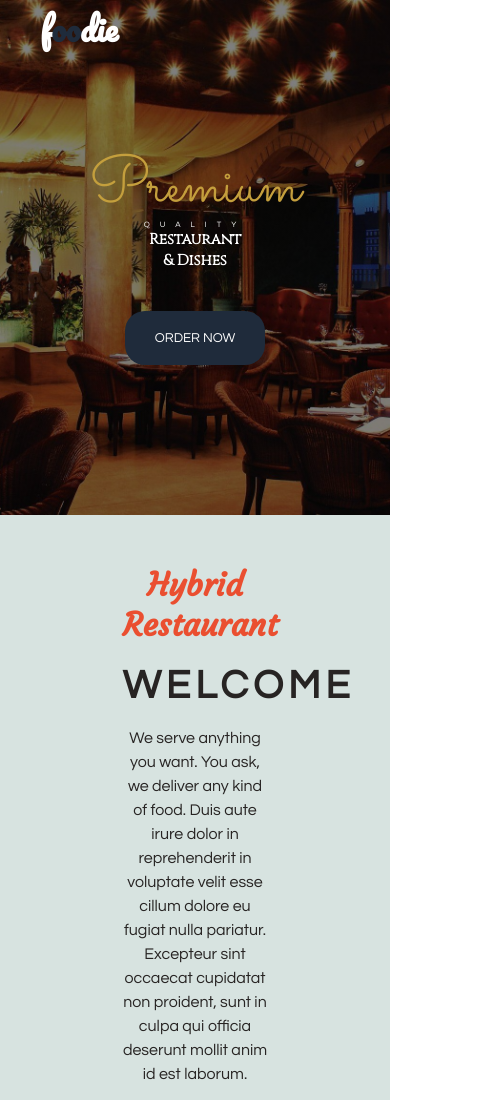
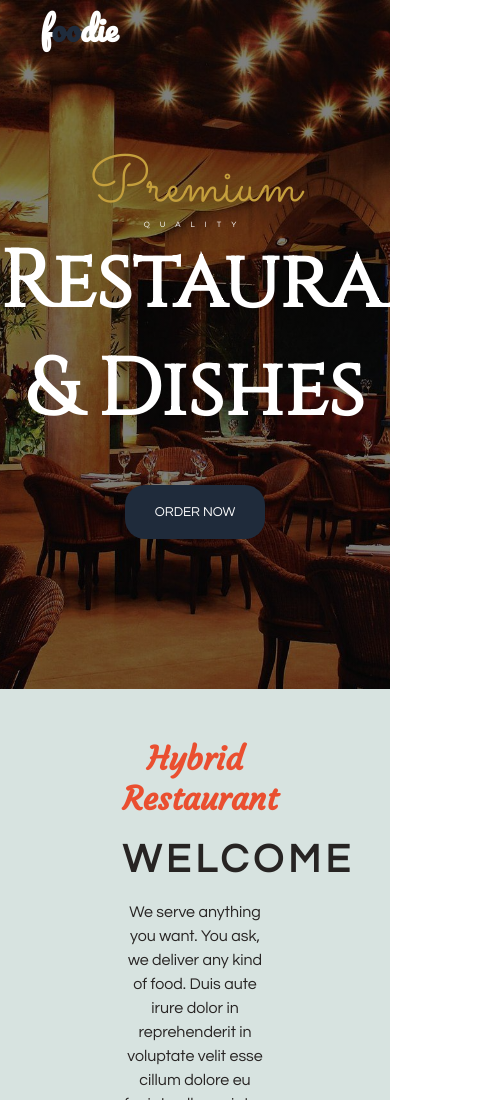
Before and after one commit to horler234/Day-Eight, a plain HTML site: page day eight/index.html in a window 390 px wide. Shown: the top 1100 px of the page, 491 px wide, since content can reach past the window. Drawn offline with Linux system fonts and the light colour scheme.

Commit message:
Update app.css

```diff
--- a/day eight/css/app.css
+++ b/day eight/css/app.css
@@ -4,7 +4,8 @@
 
 html body {
   font-family: "Questrial", sans-serif;
-  color: #ffff; }
+  color: #ffff;
+  overflow: x-hidden;  }
 
 .row {
   display: flex;
@@ -328,10 +329,6 @@ p.footer-text {
     margin-bottom: 30px; }
 
   .nav-menu {
-    display: none !important; }
-
-  h1.restaurant-text {
-    font-size: 15px;
-    } }
+    display: none !important; } }
 
 /*# sourceMappingURL=app.css.map */
```
